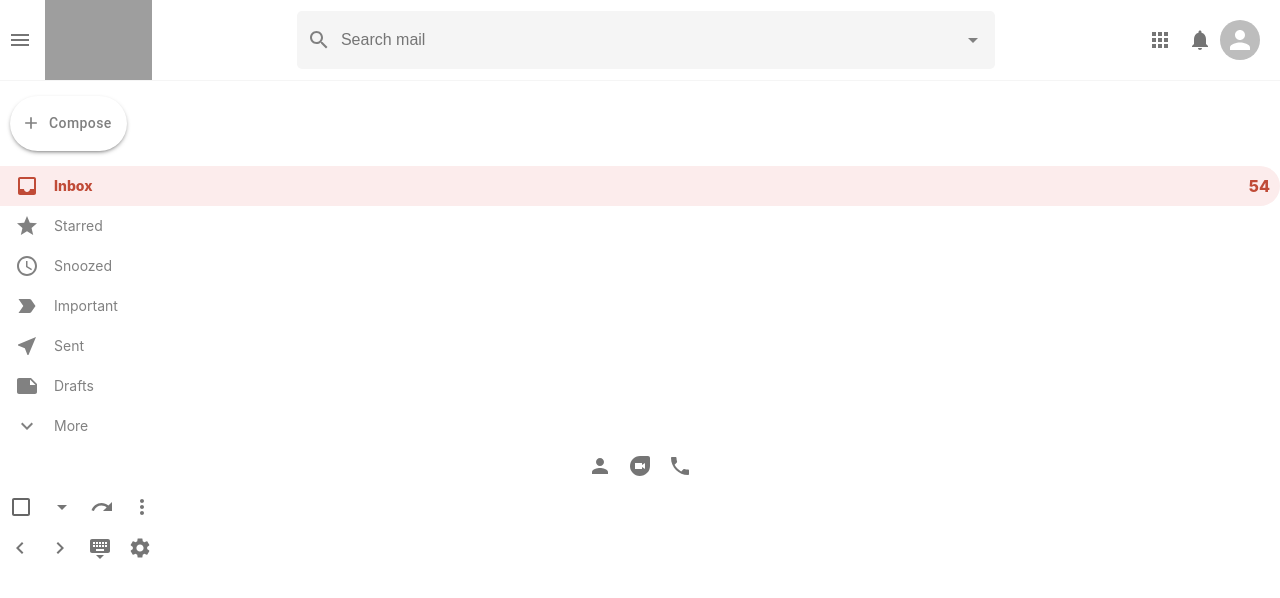
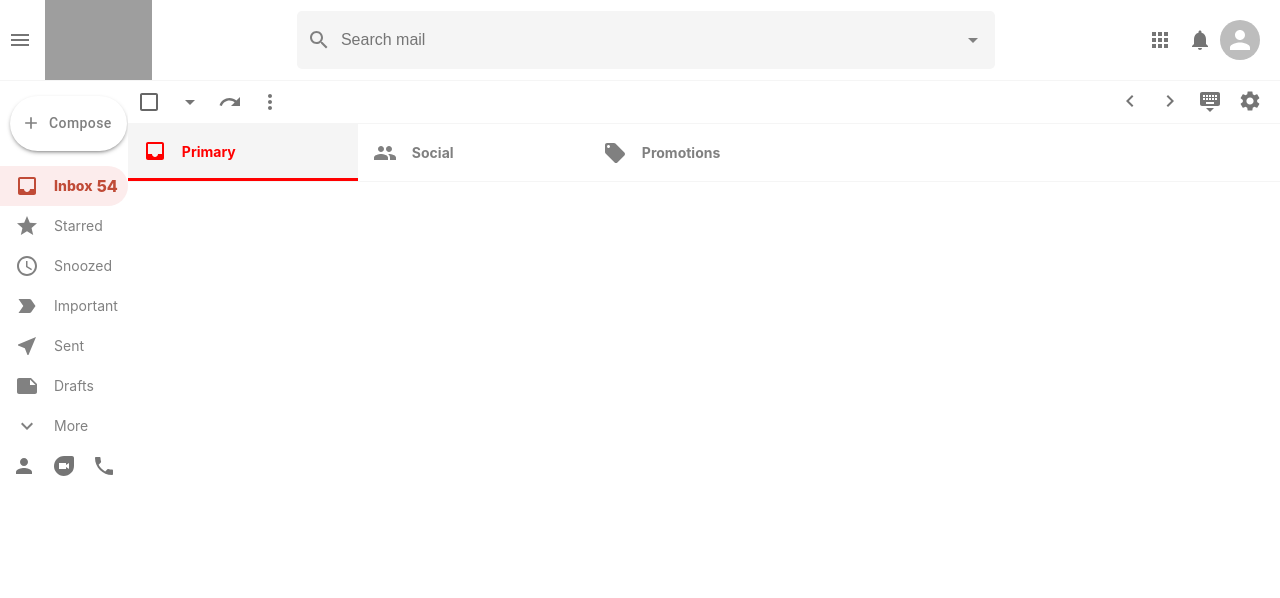
Before and after one commit to ethansalonga/gmail-clone, a React (Create React App) app: page / in a window 1280 px wide. Shown: the top 598 px of the page. Built offline with nearby package versions, Linux system fonts and the light colour scheme; grey boxes are pictures that could not be loaded.

Commit message:
Build email list sections

```diff
--- a/src/App.css
+++ b/src/App.css
@@ -0,0 +1,8 @@
+.app {
+  height: 100vh;
+}
+
+.app__body {
+  display: flex;
+  height: 100vh;
+}
--- a/src/EmailList.css
+++ b/src/EmailList.css
@@ -0,0 +1,24 @@
+.emailList {
+  flex: 1;
+  overflow: scroll;
+}
+
+.emailList__settings {
+  position: sticky;
+  top: 0;
+  display: flex;
+  justify-content: space-between;
+  border-bottom: 1px solid whitesmoke;
+  background-color: white;
+  z-index: 999;
+  padding-right: 10px;
+}
+
+.emailList__sections {
+  position: sticky;
+  top: 0;
+  display: flex;
+  border-bottom: 1px solid whitesmoke;
+  background-color: white;
+  z-index: 999;
+}
--- a/src/EmailList.js
+++ b/src/EmailList.js
@@ -1,13 +1,17 @@
 import React from 'react'
 import { Checkbox, IconButton } from '@mui/material'
-import ArrowDropDownIcon from '@mui/icons-material/ArrowDropDown';
-import RedoIcon from '@mui/icons-material/Redo';
-import MoreVertIcon from '@mui/icons-material/MoreVert';
-import ChevronLeftIcon from '@mui/icons-material/ChevronLeft';
-import ChevronRightIcon from '@mui/icons-material/ChevronRight';
-import KeyboardHideIcon from '@mui/icons-material/KeyboardHide';
-import SettingsIcon from '@mui/icons-material/Settings';
+import ArrowDropDownIcon from '@mui/icons-material/ArrowDropDown'
+import RedoIcon from '@mui/icons-material/Redo'
+import MoreVertIcon from '@mui/icons-material/MoreVert'
+import ChevronLeftIcon from '@mui/icons-material/ChevronLeft'
+import ChevronRightIcon from '@mui/icons-material/ChevronRight'
+import KeyboardHideIcon from '@mui/icons-material/KeyboardHide'
+import SettingsIcon from '@mui/icons-material/Settings'
+import InboxIcon from '@mui/icons-material/Inbox'
+import PeopleIcon from '@mui/icons-material/People'
+import LocalOfferIcon from '@mui/icons-material/LocalOffer'
 import "./EmailList.css"
+import Section from "./Section"
 
 function EmailList() {
   return (
@@ -41,7 +45,11 @@ function EmailList() {
         </div>
       </div>
 
-
+      <div className="emailList__sections">
+        <Section Icon={InboxIcon} title="Primary" color="red" selected />
+        <Section Icon={PeopleIcon} title="Social" color="#1A73E8" />
+        <Section Icon={LocalOfferIcon} title="Promotions" color="green" />
+      </div>
     </div>
   )
 }
--- /dev/null
+++ b/src/Section.css
@@ -0,0 +1,25 @@
+.section {
+  display: flex;
+  align-items: center;
+  border-bottom-width: 2px;
+  padding: 15px;
+  min-width: 200px;
+  cursor: pointer;
+  color: gray;
+  border-width: 0 !important;
+}
+
+.section--selected {
+  background-color: whitesmoke;
+  border-width: 3px !important;
+}
+
+.section:hover {
+  background-color: whitesmoke;
+  border-width: 3px !important;
+}
+
+.section > h4 {
+  font-size: 14px;
+  margin-left: 15px;
+}
--- /dev/null
+++ b/src/Section.js
@@ -0,0 +1,17 @@
+import React from 'react'
+import "./Section.css"
+
+function Section({ Icon, title, color, selected }) {
+  return (
+    <div className={`section ${selected && "section--selected"}`}
+      style={{
+        borderBottom: `3px solid ${color}`,
+        color: `${selected && color}`,
+      }}>
+      <Icon />
+      <h4>{title}</h4>
+    </div>
+  )
+}
+
+export default Section
```
